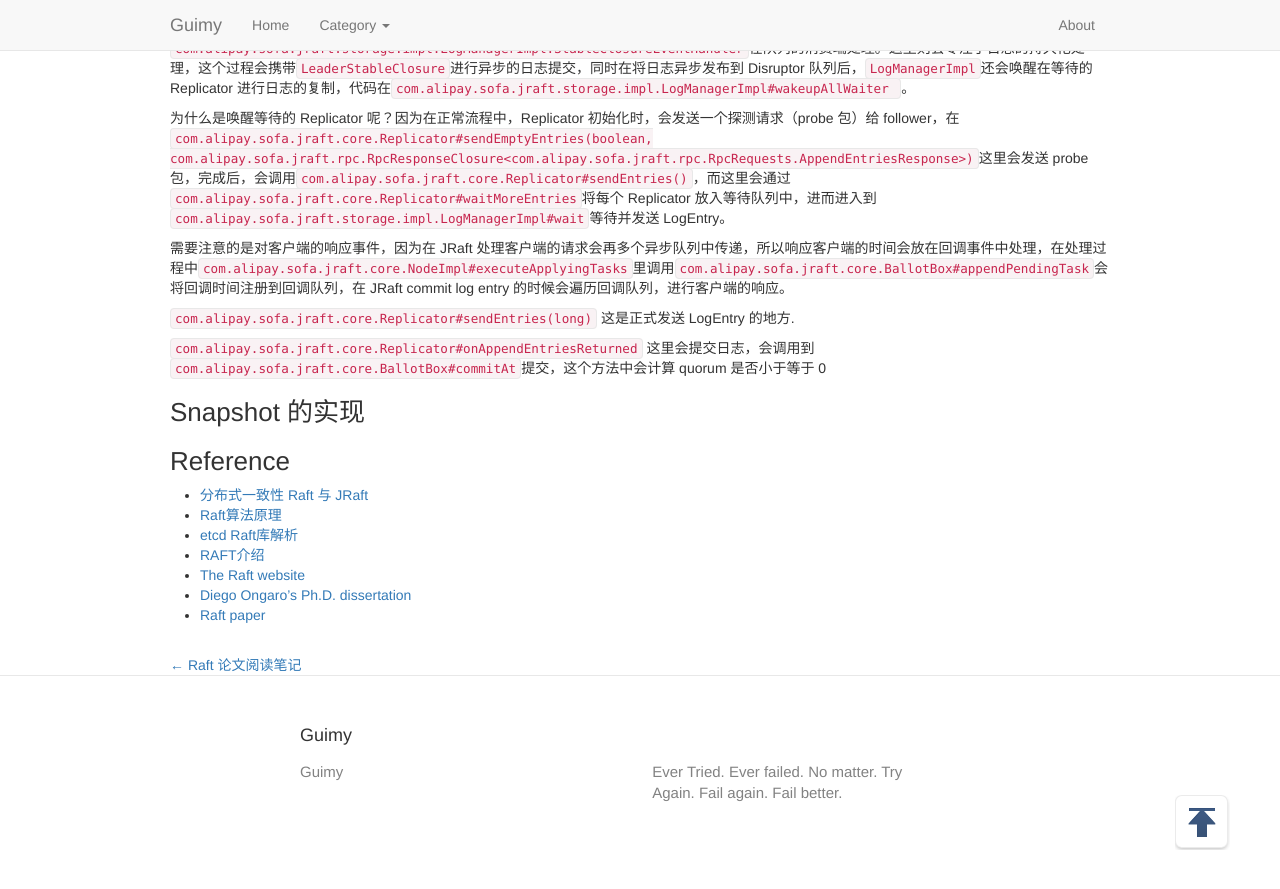
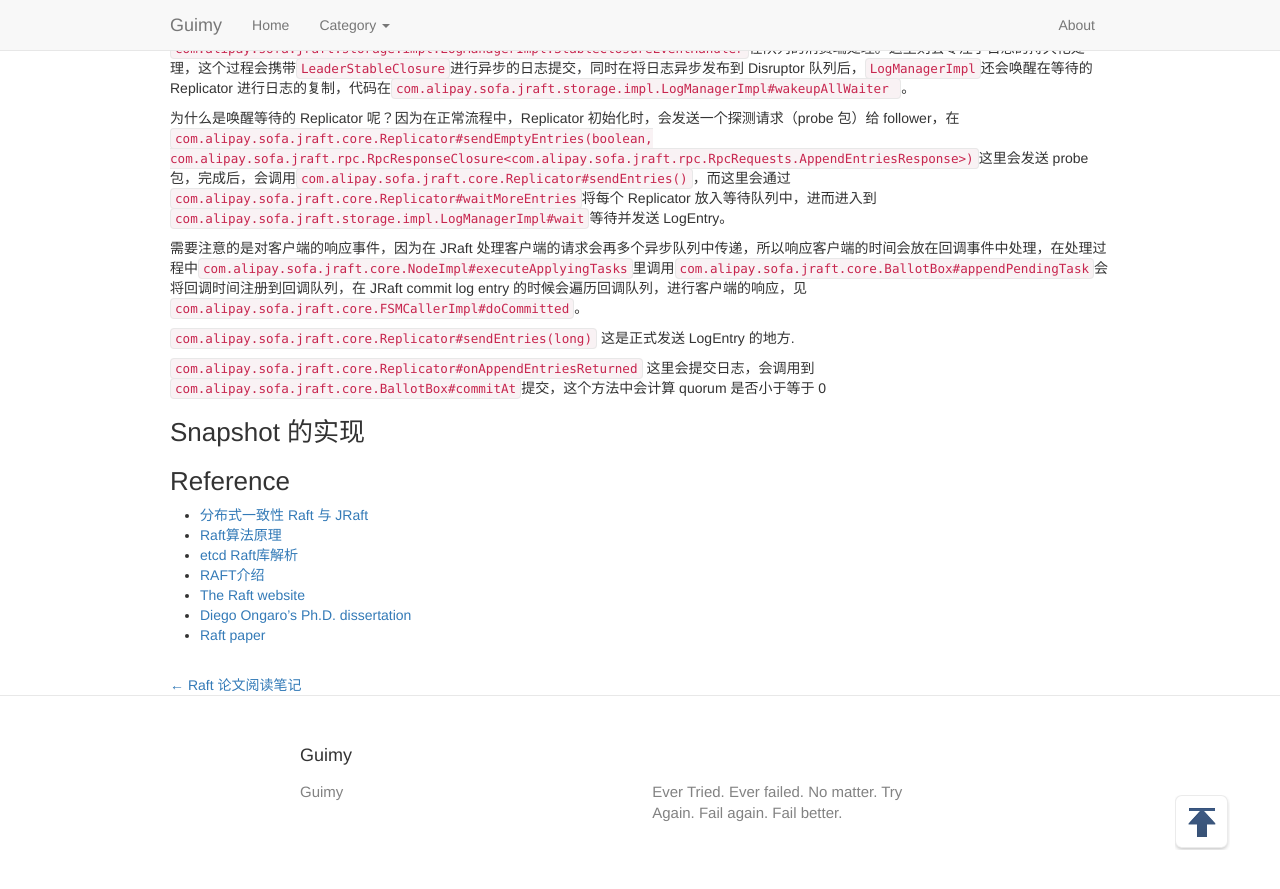
Before and after one commit to guimingyue/guimingyue.github.io, a Jekyll site: the page built from _posts/2021-04-27-internal-of-jraft.md, in a window 1280 px wide and 900 px high, scrolled down 1669 px. Shown: the top 889 px of the window. Built offline with Jekyll 4.4.1, drawn with Linux system fonts in a browser that asks for light colours; comment, search, counter and statistics services are not loaded.

Commit message:
Update 2021-04-27-internal-of-jraft.md

```diff
--- a/_posts/2021-04-27-internal-of-jraft.md
+++ b/_posts/2021-04-27-internal-of-jraft.md
@@ -65,7 +65,7 @@ FSMCaller 是调用状态机的实现，由于状态机是有使用 JRaft 这个
 
 为什么是唤醒等待的 Replicator 呢？因为在正常流程中，Replicator 初始化时，会发送一个探测请求（probe 包）给 follower，在`com.alipay.sofa.jraft.core.Replicator#sendEmptyEntries(boolean, com.alipay.sofa.jraft.rpc.RpcResponseClosure<com.alipay.sofa.jraft.rpc.RpcRequests.AppendEntriesResponse>)`这里会发送 probe 包，完成后，会调用`com.alipay.sofa.jraft.core.Replicator#sendEntries()`，而这里会通过`com.alipay.sofa.jraft.core.Replicator#waitMoreEntries`将每个 Replicator 放入等待队列中，进而进入到`com.alipay.sofa.jraft.storage.impl.LogManagerImpl#wait`等待并发送 LogEntry。
 
-需要注意的是对客户端的响应事件，因为在 JRaft 处理客户端的请求会再多个异步队列中传递，所以响应客户端的时间会放在回调事件中处理，在处理过程中`com.alipay.sofa.jraft.core.NodeImpl#executeApplyingTasks`里调用`com.alipay.sofa.jraft.core.BallotBox#appendPendingTask`会将回调时间注册到回调队列，在 JRaft commit log entry 的时候会遍历回调队列，进行客户端的响应。
+需要注意的是对客户端的响应事件，因为在 JRaft 处理客户端的请求会再多个异步队列中传递，所以响应客户端的时间会放在回调事件中处理，在处理过程中`com.alipay.sofa.jraft.core.NodeImpl#executeApplyingTasks`里调用`com.alipay.sofa.jraft.core.BallotBox#appendPendingTask`会将回调时间注册到回调队列，在 JRaft commit log entry 的时候会遍历回调队列，进行客户端的响应，见`com.alipay.sofa.jraft.core.FSMCallerImpl#doCommitted`。
 
 `com.alipay.sofa.jraft.core.Replicator#sendEntries(long)` 这是正式发送 LogEntry 的地方.
 
```
